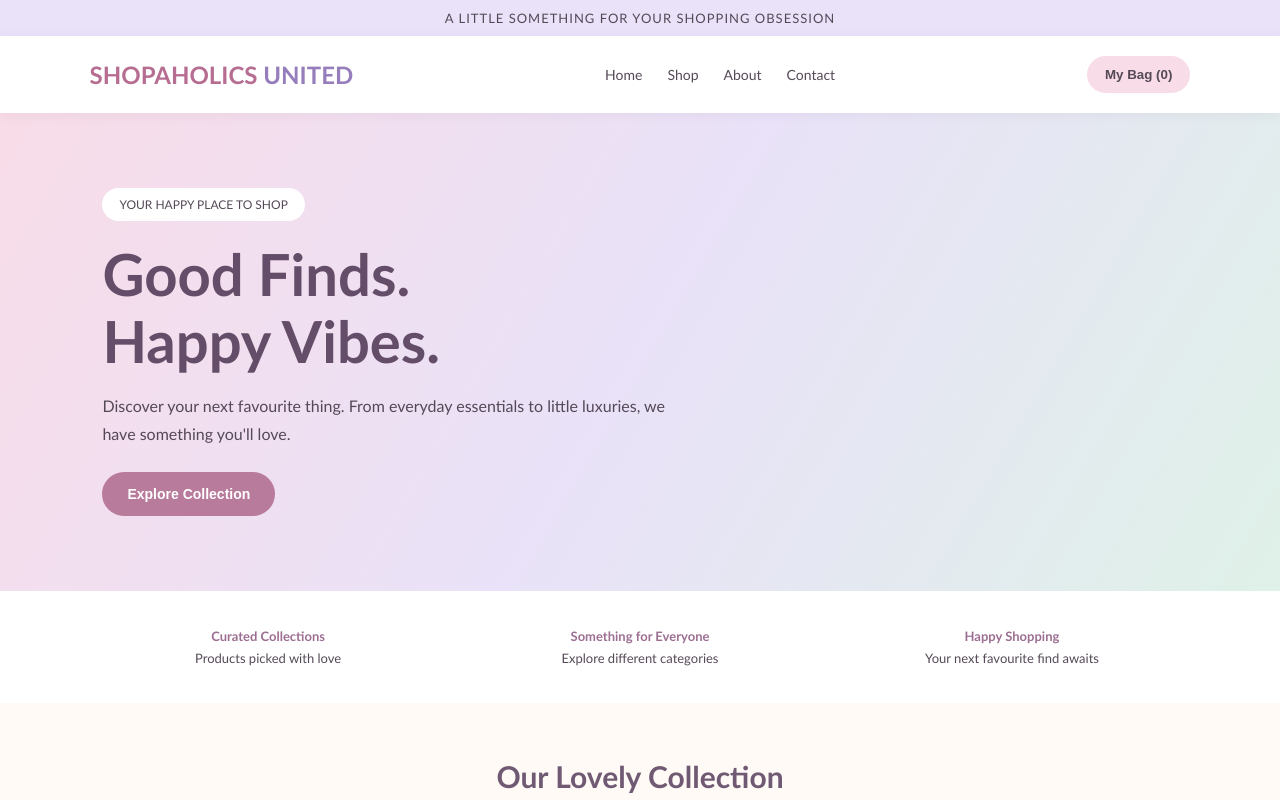
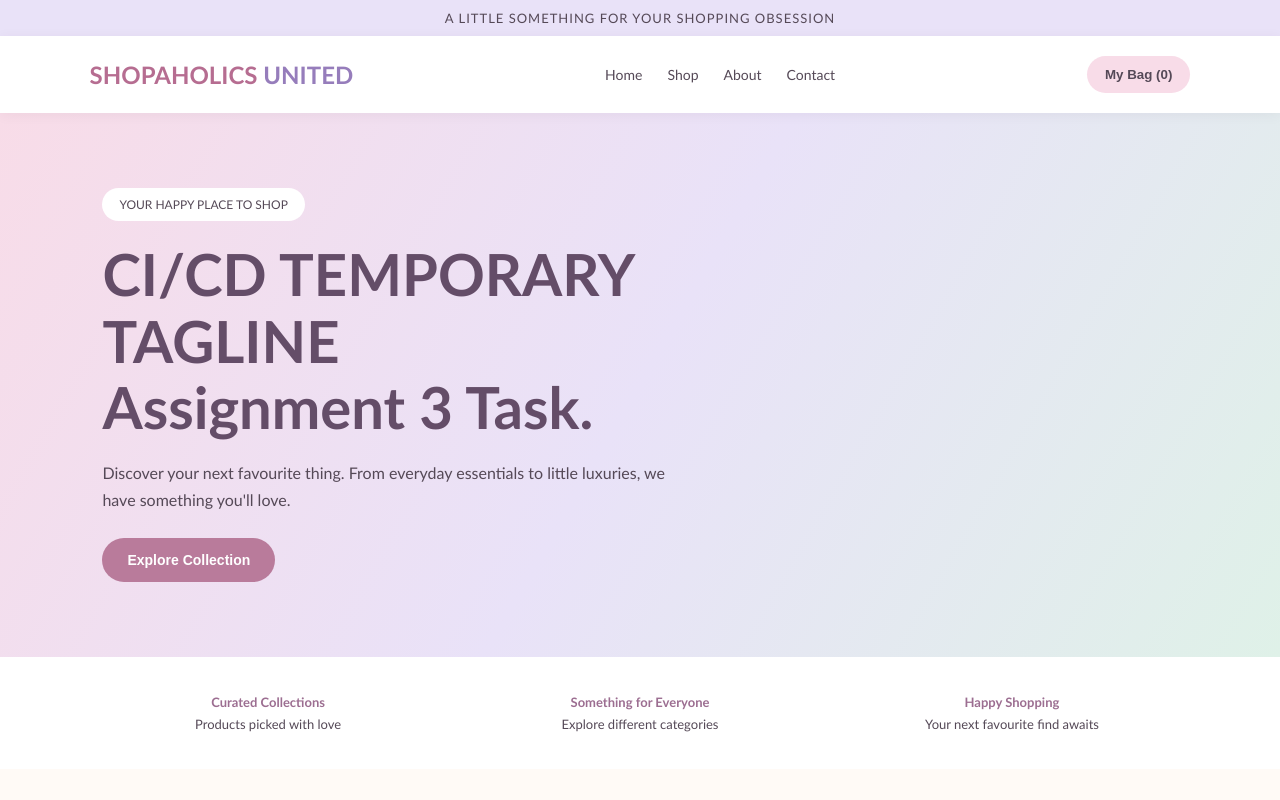
Before and after one commit to MarjanFatima/shopaholics, a website: page index.html in a window 1280 px wide. Shown: the top 800 px of the page. Drawn offline with Linux system fonts and the light colour scheme.

Commit message:
Update index.html

```diff
--- a/index.html
+++ b/index.html
@@ -642,7 +642,7 @@ footer p {
     <div class="hero-content">
         <div class="tag">YOUR HAPPY PLACE TO SHOP</div>
 
-        <h1>Good Finds.<br>Happy Vibes.</h1>
+        <h1>CI/CD TEMPORARY TAGLINE <br>Assignment 3 Task.</h1>
 
         <p>
             Discover your next favourite thing.
```
